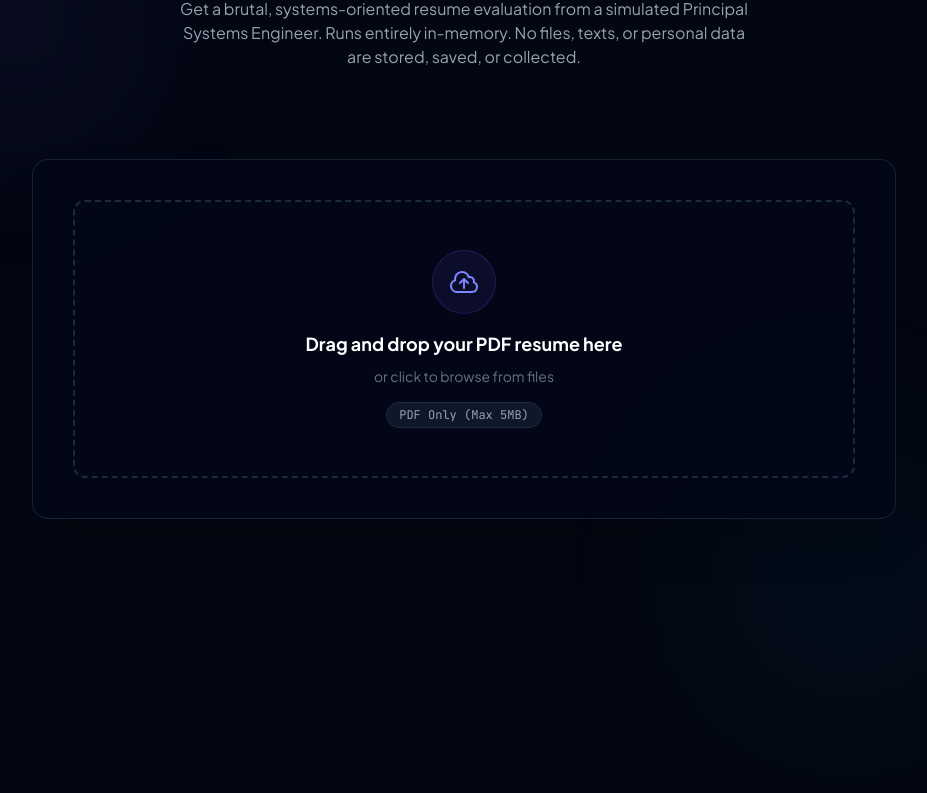
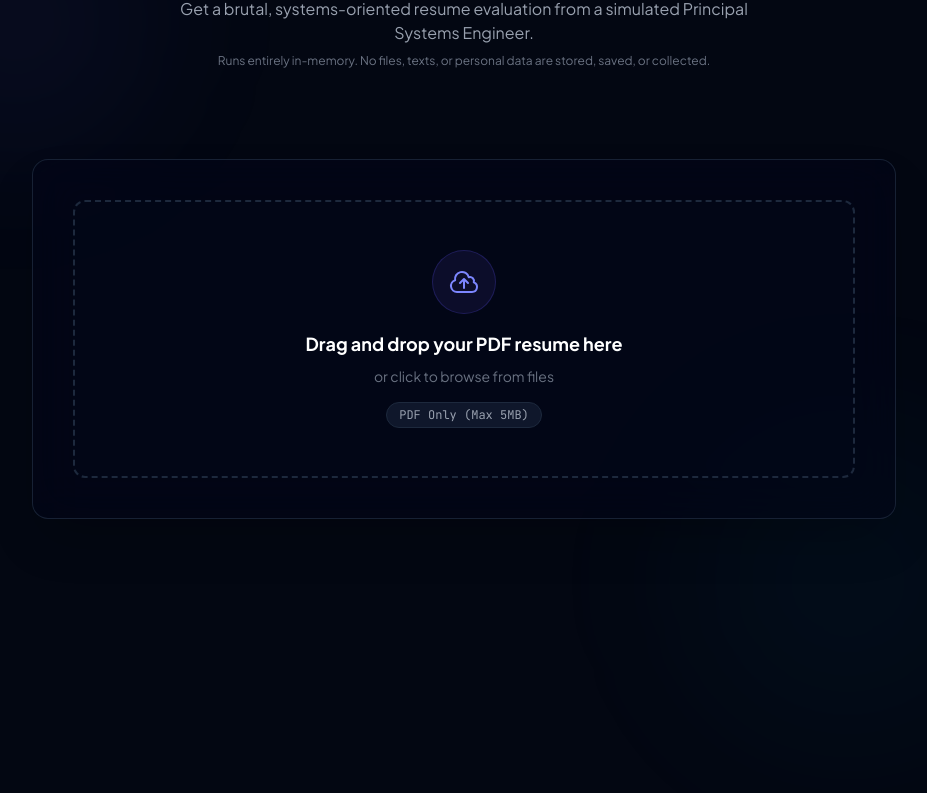
Before and after one commit to superjeffc/ai, a website: page dist/index.html in a window 1280 px wide. Shown: the part 99-892 px from the top of the page, without its empty margins (176-1103 px from the left). Drawn offline with nearby package versions, Linux system fonts and the light colour scheme.

Commit message:
style: split header description and privacy disclaimer into separate paragraphs

```diff
--- a/dist/index.html
+++ b/dist/index.html
@@ -135,7 +135,10 @@
         Software Engineer Resume Critique
       </h1>
       <p class="text-sm sm:text-base text-gray-400 max-w-xl">
-        Get a brutal, systems-oriented resume evaluation from a simulated Principal Systems Engineer. Runs entirely in-memory. No files, texts, or personal data are stored, saved, or collected.
+        Get a brutal, systems-oriented resume evaluation from a simulated Principal Systems Engineer.
+      </p>
+      <p class="mt-2 text-xs text-gray-500 max-w-xl">
+        Runs entirely in-memory. No files, texts, or personal data are stored, saved, or collected.
       </p>
       <div id="stats-counter" class="mt-5 flex items-center gap-2 bg-slate-900/60 border border-slate-800/80 px-4 py-1.5 rounded-full text-xs text-gray-400 backdrop-blur-md transition-all duration-500 opacity-0 select-none">
         <span class="w-1.5 h-1.5 bg-indigo-500 rounded-full animate-pulse"></span>
```
